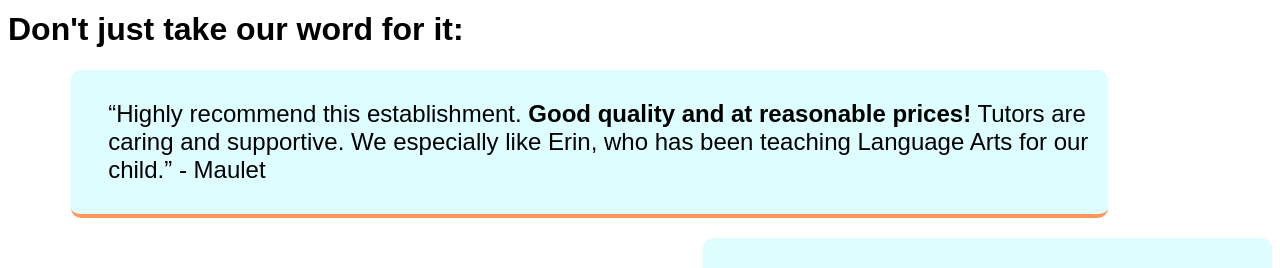
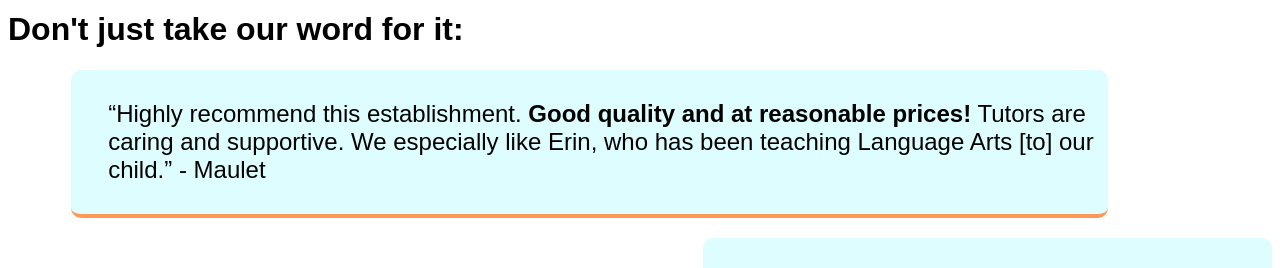
Before and after one commit to Infokidz-Academy/Infokidz-Academy-Website, a React (Create React App) app: page /testimonials in a window 1280 px wide. Shown: the part 259-527 px from the top of the page. Built offline with nearby package versions, Linux system fonts and the light colour scheme; a web font is replaced by a local one.

Commit message:
change wording

```diff
--- a/src/components/testimonials/reviews.jsx
+++ b/src/components/testimonials/reviews.jsx
@@ -9,7 +9,7 @@ function Reviews() {
           “Highly recommend this establishment.{" "}
           <strong>Good quality and at reasonable prices!</strong> Tutors are
           caring and supportive. We especially like Erin, who has been teaching
-          Language Arts for our child.” - Maulet
+          Language Arts [to] our child.” - Maulet
         </h2>
         <h2 className="review-description" id="testimonials-two">
           “Great program for kids who are facing challenges in studies and want
```
